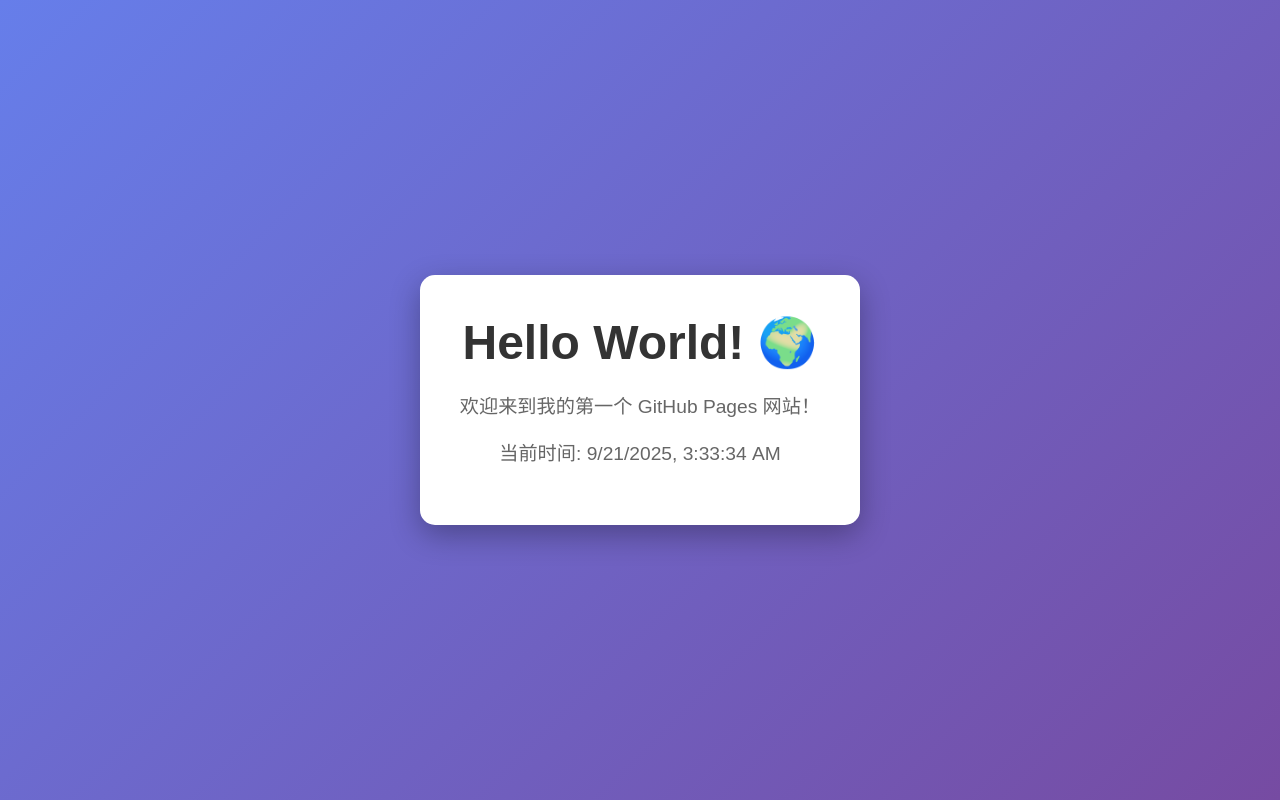
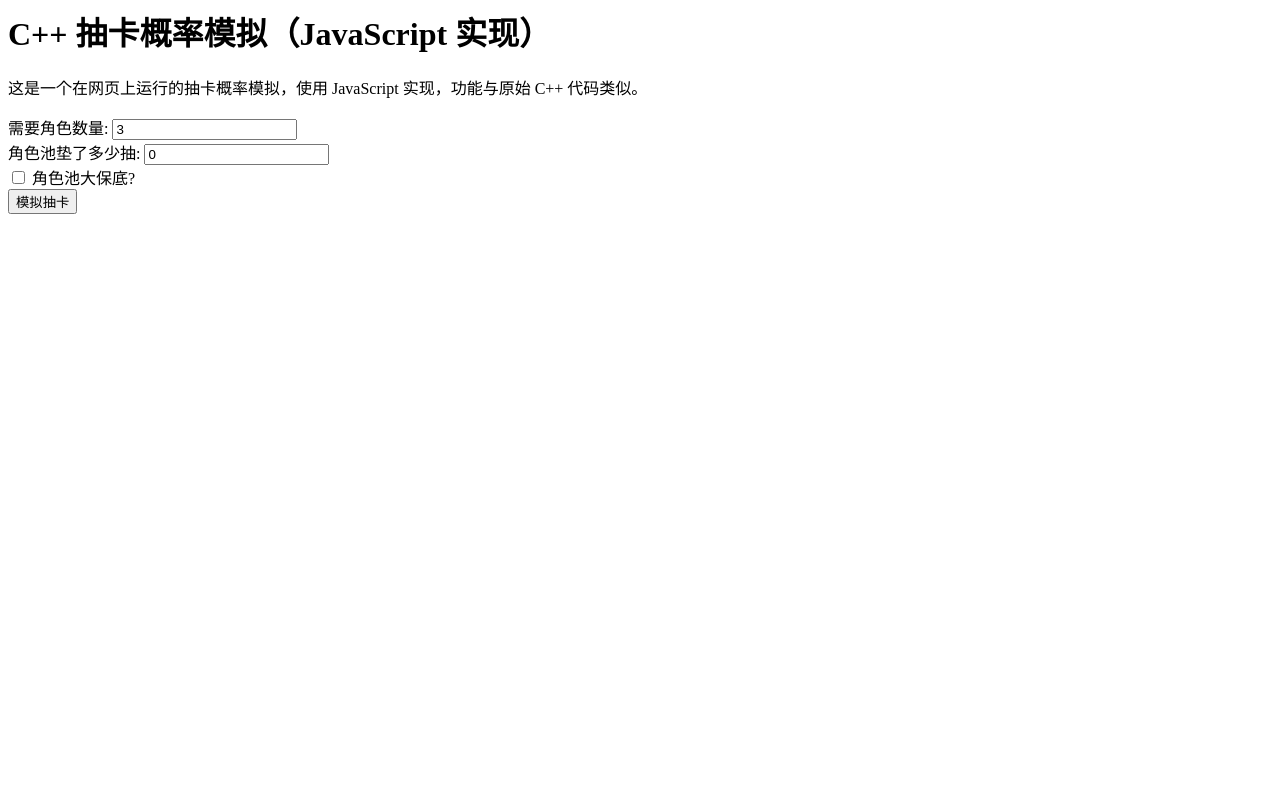
Before and after one commit to Kuwuwu/StarRail_wish, a plain HTML site: page index.html in a window 1280 px wide. Drawn offline with Linux system fonts and the light colour scheme.

Commit message:
Update index.html

```diff
--- a/index.html
+++ b/index.html
@@ -1,52 +1,28 @@
-<!DOCTYPE html>
-<html lang="zh-CN">
-<head>
-    <meta charset="UTF-8">
-    <meta name="viewport" content="width=device-width, initial-scale=1.0">
-    <title>Hello World</title>
-    <style>
-        body {
-            font-family: Arial, sans-serif;
-            display: flex;
-            justify-content: center;
-            align-items: center;
-            height: 100vh;
-            margin: 0;
-            background: linear-gradient(135deg, #667eea 0%, #764ba2 100%);
-        }
-        .container {
-            text-align: center;
-            padding: 40px;
-            background: white;
-            border-radius: 15px;
-            box-shadow: 0 10px 30px rgba(0,0,0,0.3);
-        }
-        h1 {
-            color: #333;
-            font-size: 3rem;
-            margin: 0 0 20px 0;
-        }
-        p {
-            color: #666;
-            font-size: 1.2rem;
-        }
-    </style>
-</head>
-<body>
-    <div class="container">
-        <h1>Hello World! 🌍</h1>
-        <p>欢迎来到我的第一个 GitHub Pages 网站！</p>
-        <p>当前时间: <span id="time"></span></p>
+<div class="container">
+    <h1>C++ 抽卡概率模拟（JavaScript 实现）</h1>
+
+    <div class="description">
+        <p>这是一个在网页上运行的抽卡概率模拟，使用 JavaScript 实现，功能与原始 C++ 代码类似。</p>
     </div>
 
-    <script>
-        // 显示当前时间
-        function updateTime() {
-            const now = new Date();
-            document.getElementById('time').textContent = now.toLocaleString();
-        }
-        updateTime();
-        setInterval(updateTime, 1000);
-    </script>
-</body>
-</html>
+    <div class="input-group">
+        <label for="avatar">需要角色数量:</label>
+        <input type="number" id="avatar" value="3" min="1">
+    </div>
+
+    <div class="input-group">
+        <label for="mat">角色池垫了多少抽:</label>
+        <input type="number" id="mat" value="0" min="0">
+    </div>
+
+    <div class="input-group">
+        <label for="guarantee">
+            <input type="checkbox" id="guarantee">
+            角色池大保底?
+        </label>
+    </div>
+
+    <button onclick="simulate()">模拟抽卡</button>
+
+    <div id="result" class="result"></div>
+</div>
```
